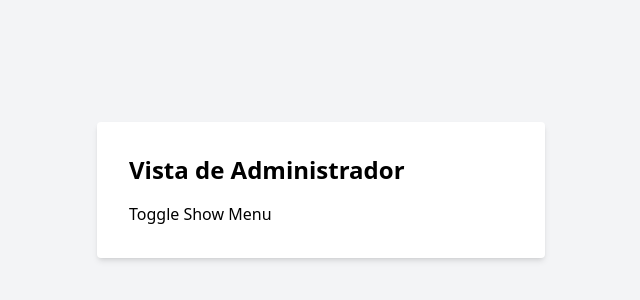
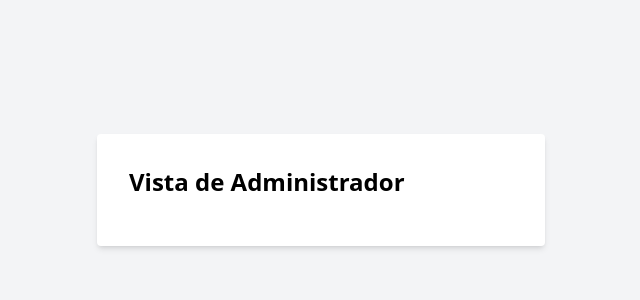
Before and after one commit to ibritov/uf-checker-front, a Vue app: page /admin in a window 1280 px wide. Shown: the part 210-510 px from the top of the page, without its empty margins (319-959 px from the left). Built offline with nearby package versions, Linux system fonts and the light colour scheme.

Commit message:
remove code

```diff
--- a/src/components/Admin.vue
+++ b/src/components/Admin.vue
@@ -2,7 +2,6 @@
     <div class="min-h-screen flex items-center justify-center bg-gray-100 dark:bg-gray-800">
       <div class="bg-white dark:bg-gray-700 p-8 rounded shadow-md max-w-md w-full">
         <h1 class="text-2xl font-semibold mb-4">Vista de Administrador</h1>
-        <button @click="toggleShowMenu">Toggle Show Menu</button>
       </div>
     </div>
   </template>
@@ -11,16 +10,6 @@
   import { mapMutations } from 'vuex';
 
   export default {
-    methods: {
-      ...mapMutations(['setShowMenu']),
-      toggleShowMenu() {
-        this.setShowMenu(!this.showMenu);
-      },
-    },
-    computed: {
-      showMenu() {
-        return this.$store.state.showMenu;
-      },
-    },
+
   };
   </script>
```
